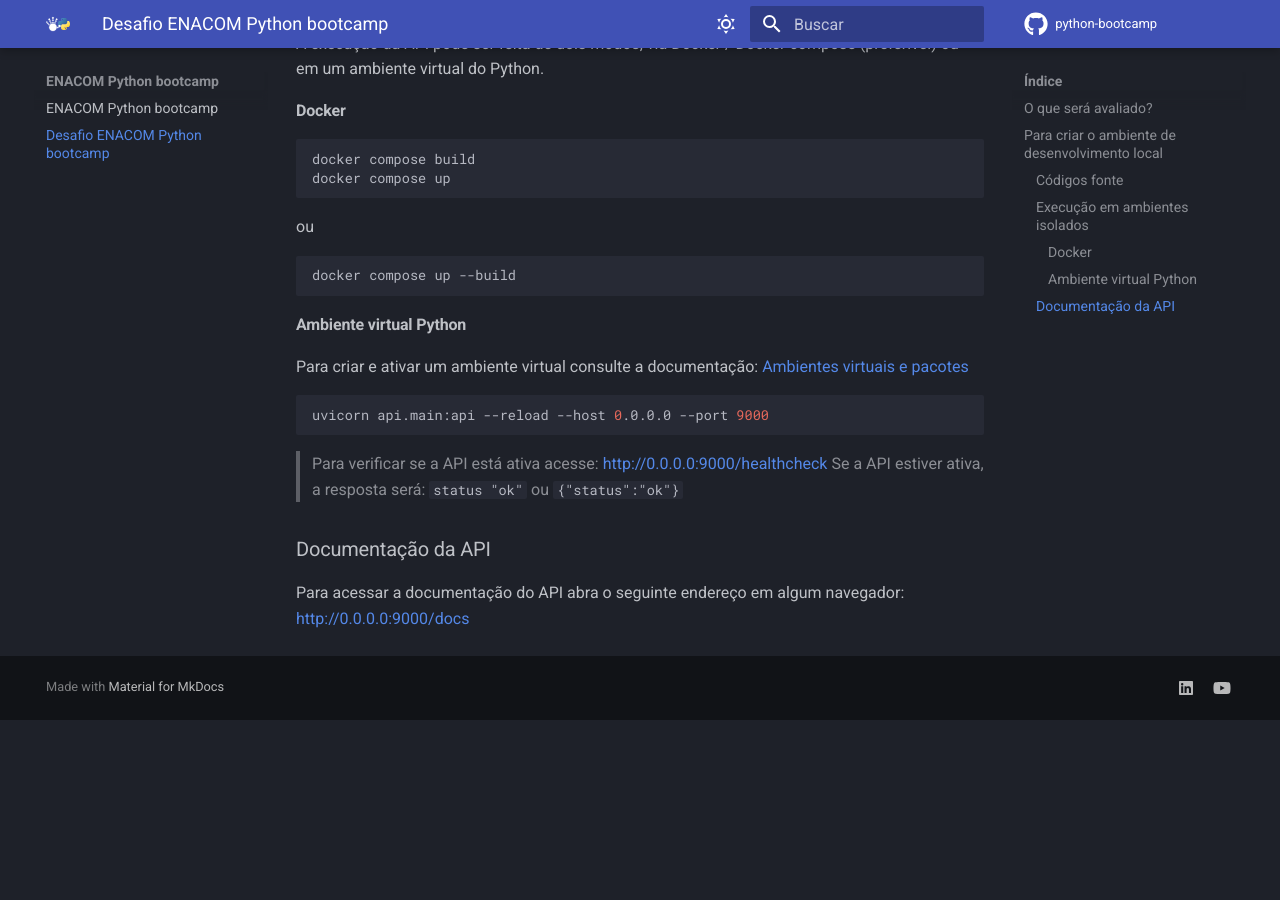
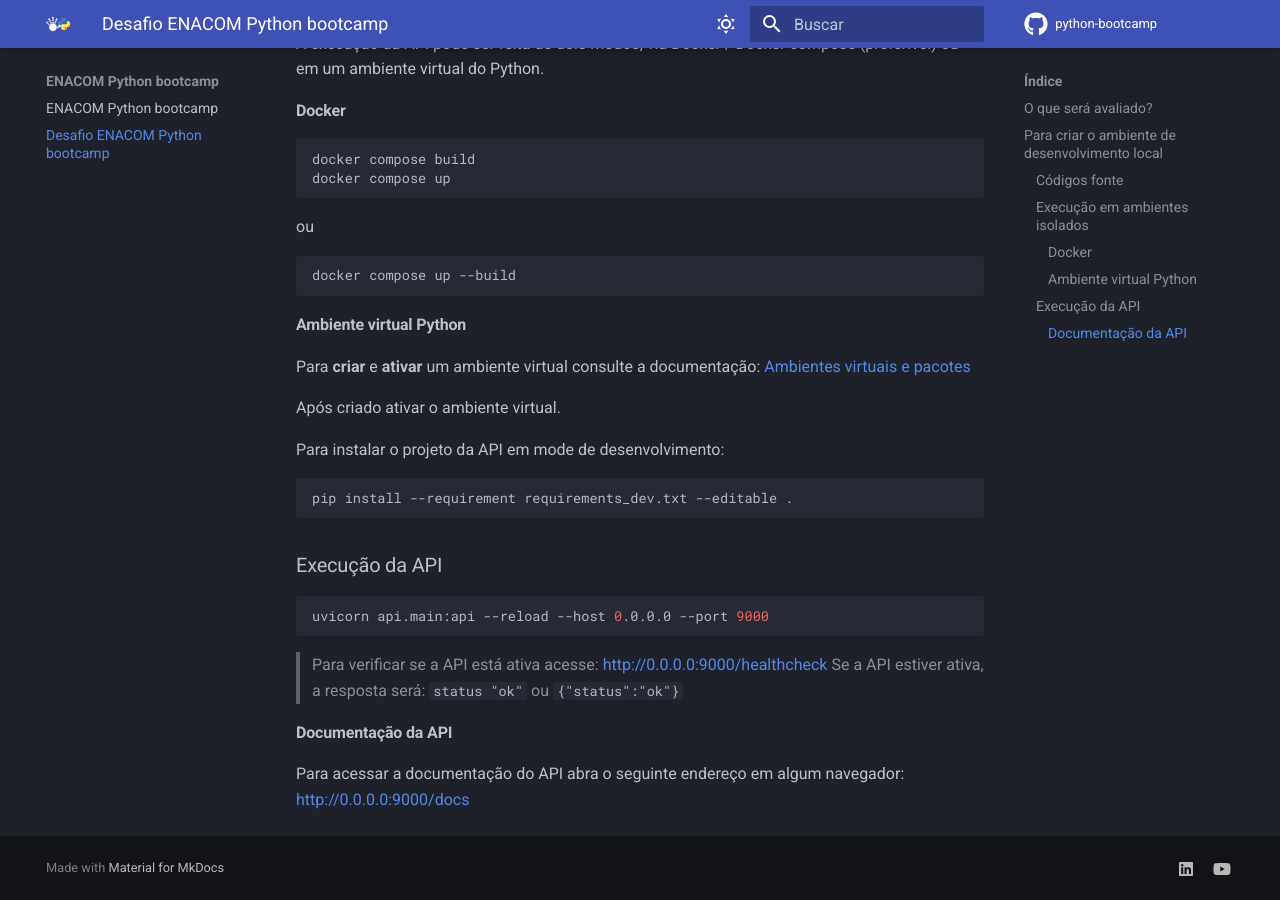
Before and after one commit to enacom/python-bootcamp, an MkDocs documentation site: the page built from docs/challenge.md, in a window 1280 px wide and 900 px high, scrolled down 903 px. Built offline with MkDocs 1.6.1 and Material for MkDocs 9.7.7, drawn with Linux system fonts in a browser that asks for light colours; comment, search, counter and statistics services are not loaded; before the commit the page ends 1623 px from its top, so only the background shows below that.

Commit message:
Add project installation

````diff
--- a/docs/challenge.md
+++ b/docs/challenge.md
@@ -34,8 +34,16 @@ docker compose up --build
 ```
 
 #### Ambiente virtual Python
-Para criar e ativar um ambiente virtual consulte a documentação: [Ambientes virtuais e pacotes](https://docs.python.org/3/tutorial/venv.html)
+Para **criar** e **ativar** um ambiente virtual consulte a documentação: [Ambientes virtuais e pacotes](https://docs.python.org/3/tutorial/venv.html)
 
+Após criado ativar o ambiente virtual.
+
+Para instalar o projeto da API em mode de desenvolvimento:
+```sh
+pip install --requirement requirements_dev.txt --editable .
+```
+
+### Execução da API
 ```sh
 uvicorn api.main:api --reload --host 0.0.0.0 --port 9000
 ```
@@ -44,6 +52,6 @@ uvicorn api.main:api --reload --host 0.0.0.0 --port 9000
 > Se a API estiver ativa, a resposta será: `status	"ok"` ou `{"status":"ok"}`
 
 
-### Documentação da API
+#### Documentação da API
 Para acessar a documentação do API abra o seguinte endereço em algum navegador:
 [http://0.0.0.0:9000/docs](http://0.0.0.0:9000/docs)
````
